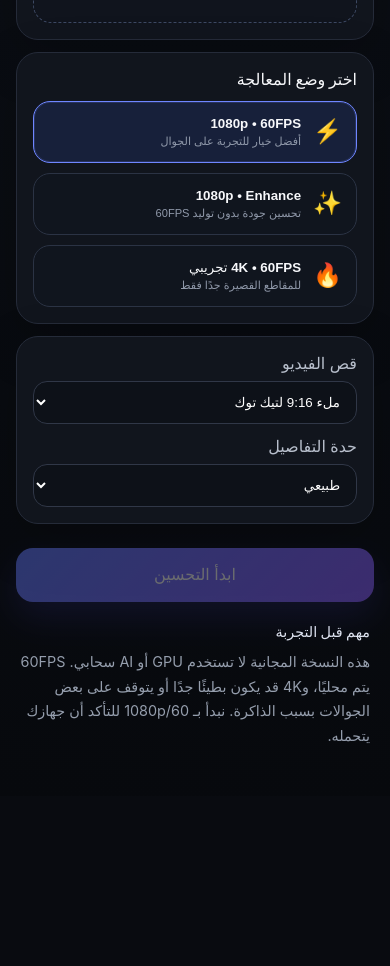
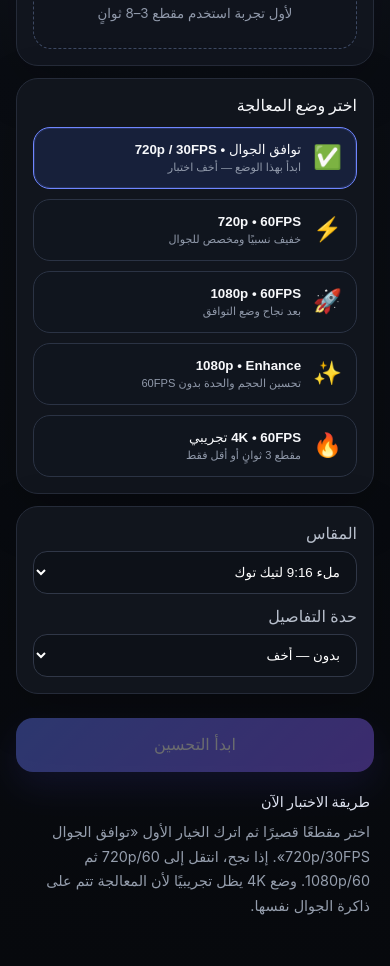
Before and after one commit to shaqaqi6-gif/framex-cloud, a website built with Vite: page free-web/index.html in a window 390 px wide. Shown: the part 437-1403 px from the top of the page. Before the commit the page ends 1233 px from the top, so only its background shows below. Built offline with nearby package versions, Linux system fonts and the light colour scheme.

Commit message:
Add lightweight mobile compatibility preset

```diff
--- a/free-web/index.html
+++ b/free-web/index.html
@@ -19,19 +19,19 @@
             <p>تحسين الفيديو داخل جوالك — بدون رفع للسحابة</p>
           </div>
         </div>
-        <span class="badge">مجاني • محلي • تجريبي</span>
+        <span class="badge">مجاني • محلي • v0.2</span>
       </header>
 
       <section class="card privacy-card">
-        <strong>🔒 خصوصية كاملة</strong>
-        <p>الفيديو يبقى داخل جهازك. المعالجة تتم في المتصفح باستخدام WebAssembly.</p>
+        <strong>🔒 الفيديو يبقى في جهازك</strong>
+        <p>المعالجة تتم داخل المتصفح. النسخة الجديدة تبدأ بوضع خفيف للتأكد أن جهازك يستطيع تشغيل المحرك.</p>
       </section>
 
       <section class="card">
         <label class="upload" for="videoFile">
           <span class="upload-icon">🎬</span>
           <strong>اختر فيديو من الجوال</strong>
-          <small>يفضّل للتجربة مقطع من 5 إلى 15 ثانية</small>
+          <small>لأول تجربة استخدم مقطع 3–8 ثوانٍ</small>
         </label>
         <input id="videoFile" type="file" accept="video/*" hidden />
         <div id="fileInfo" class="file-info hidden"></div>
@@ -40,24 +40,32 @@
       <section class="card">
         <h2>اختر وضع المعالجة</h2>
         <div class="presets" id="presets">
-          <button class="preset active" data-preset="smooth1080">
+          <button class="preset active" data-preset="compat720">
+            <span>✅</span>
+            <div><strong>توافق الجوال • 720p / 30FPS</strong><small>ابدأ بهذا الوضع — أخف اختبار</small></div>
+          </button>
+          <button class="preset" data-preset="smooth720">
             <span>⚡</span>
-            <div><strong>1080p • 60FPS</strong><small>أفضل خيار للتجربة على الجوال</small></div>
+            <div><strong>720p • 60FPS</strong><small>خفيف نسبيًا ومخصص للجوال</small></div>
+          </button>
+          <button class="preset" data-preset="smooth1080">
+            <span>🚀</span>
+            <div><strong>1080p • 60FPS</strong><small>بعد نجاح وضع التوافق</small></div>
           </button>
           <button class="preset" data-preset="enhance1080">
             <span>✨</span>
-            <div><strong>1080p • Enhance</strong><small>تحسين جودة بدون توليد 60FPS</small></div>
+            <div><strong>1080p • Enhance</strong><small>تحسين الحجم والحدة بدون 60FPS</small></div>
           </button>
           <button class="preset danger" data-preset="experimental4k">
             <span>🔥</span>
-            <div><strong>4K • 60FPS تجريبي</strong><small>للمقاطع القصيرة جدًا فقط</small></div>
+            <div><strong>4K • 60FPS تجريبي</strong><small>مقطع 3 ثوانٍ أو أقل فقط</small></div>
           </button>
         </div>
       </section>
 
       <section class="card settings-grid">
         <label>
-          <span>قص الفيديو</span>
+          <span>المقاس</span>
           <select id="framing">
             <option value="fill">ملء 9:16 لتيك توك</option>
             <option value="fit">إظهار الفيديو كاملًا</option>
@@ -66,9 +74,9 @@
         <label>
           <span>حدة التفاصيل</span>
           <select id="sharpness">
+            <option value="off">بدون — أخف</option>
             <option value="normal">طبيعي</option>
             <option value="strong">قوي</option>
-            <option value="off">بدون</option>
           </select>
         </label>
       </section>
@@ -94,8 +102,8 @@
       </section>
 
       <section class="notice">
-        <strong>مهم قبل التجربة</strong>
-        <p>هذه النسخة المجانية لا تستخدم GPU أو AI سحابي. 60FPS يتم محليًا، و4K قد يكون بطيئًا جدًا أو يتوقف على بعض الجوالات بسبب الذاكرة. نبدأ بـ 1080p/60 للتأكد أن جهازك يتحمله.</p>
+        <strong>طريقة الاختبار الآن</strong>
+        <p>اختر مقطعًا قصيرًا ثم اترك الخيار الأول «توافق الجوال 720p/30FPS». إذا نجح، انتقل إلى 720p/60 ثم 1080p/60. وضع 4K يظل تجريبيًا لأن المعالجة تتم على ذاكرة الجوال نفسها.</p>
       </section>
     </main>
     <script type="module" src="/src/main.js"></script>
```
